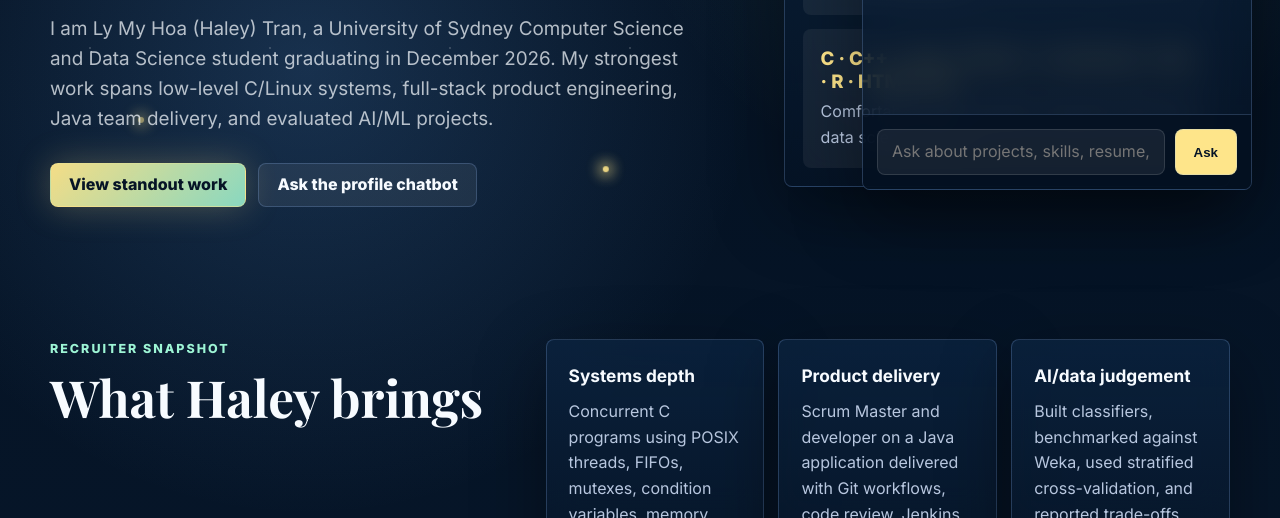
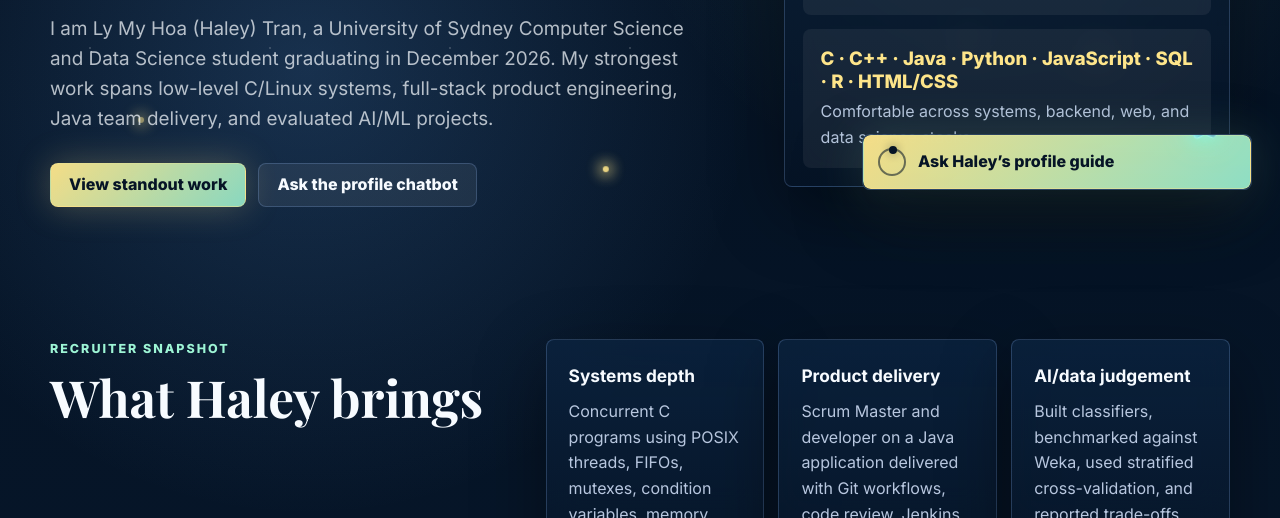
Before and after one commit to HaleyyT/portfolio, a website built with Vite: page index.html in a window 1280 px wide. Shown: the part 582-1100 px from the top of the page. Built offline with nearby package versions, Linux system fonts and the light colour scheme.

Commit message:
Make chat widget dreamy collapsed

```diff
--- a/index.html
+++ b/index.html
@@ -229,8 +229,13 @@
       </section>
     </main>
 
-    <aside class="chatbot docked" id="chatbot" aria-label="Ask Haley's profile chatbot">
-      <button class="chat-launcher" id="chatToggle" type="button" aria-expanded="true" aria-controls="chatPanel">
+    <aside class="chatbot docked collapsed" id="chatbot" aria-label="Ask Haley's profile chatbot">
+      <button class="chat-launcher" id="chatToggle" type="button" aria-expanded="false" aria-controls="chatPanel">
+        <span class="butterfly" aria-hidden="true">
+          <span class="wing wing-left"></span>
+          <span class="wing wing-right"></span>
+          <span class="butterfly-body"></span>
+        </span>
         <span class="chat-orbit" aria-hidden="true">
           <span></span>
         </span>
--- a/src/styles.css
+++ b/src/styles.css
@@ -432,9 +432,11 @@ footer p {
   display: block;
   overflow: hidden;
   border-radius: 8px;
+  filter: drop-shadow(0 0 22px rgba(157, 245, 213, 0.16));
 }
 
 .chat-launcher {
+  position: relative;
   width: 100%;
   min-height: 54px;
   display: flex;
@@ -448,6 +450,56 @@ footer p {
   font: inherit;
   font-weight: 900;
   cursor: pointer;
+}
+
+.butterfly {
+  position: absolute;
+  top: -27px;
+  right: 24px;
+  width: 42px;
+  height: 28px;
+  transform-origin: center bottom;
+  animation: butterflyPerch 4.8s ease-in-out infinite;
+  filter: drop-shadow(0 0 12px rgba(125, 255, 232, 0.72));
+  pointer-events: none;
+}
+
+.wing {
+  position: absolute;
+  top: 3px;
+  width: 20px;
+  height: 22px;
+  background:
+    radial-gradient(circle at 44% 34%, rgba(255, 255, 255, 0.92), transparent 0 16%, transparent 17%),
+    radial-gradient(circle at 62% 63%, rgba(254, 229, 138, 0.26), transparent 0 18%, transparent 19%),
+    linear-gradient(135deg, rgba(141, 255, 234, 0.96), rgba(82, 208, 229, 0.64) 58%, rgba(30, 96, 137, 0.72));
+  border: 1px solid rgba(184, 255, 245, 0.72);
+  box-shadow: inset 0 0 10px rgba(255, 255, 255, 0.25), 0 0 18px rgba(125, 255, 232, 0.38);
+}
+
+.wing-left {
+  left: 4px;
+  border-radius: 85% 28% 78% 34%;
+  transform-origin: right center;
+  animation: wingLeft 2.2s ease-in-out infinite;
+}
+
+.wing-right {
+  right: 4px;
+  border-radius: 28% 85% 34% 78%;
+  transform-origin: left center;
+  animation: wingRight 2.2s ease-in-out infinite;
+}
+
+.butterfly-body {
+  position: absolute;
+  left: 19px;
+  top: 6px;
+  width: 5px;
+  height: 19px;
+  border-radius: 999px;
+  background: linear-gradient(180deg, #eafffb, #52d0e5 55%, #123e5b);
+  box-shadow: 0 0 12px rgba(125, 255, 232, 0.7);
 }
 
 .chat-orbit {
@@ -583,6 +635,21 @@ footer {
   to { transform: rotate(360deg); }
 }
 
+@keyframes butterflyPerch {
+  0%, 100% { transform: translateY(0) rotate(-3deg); }
+  50% { transform: translateY(-3px) rotate(3deg); }
+}
+
+@keyframes wingLeft {
+  0%, 100% { transform: rotateY(0deg) rotate(-12deg); }
+  50% { transform: rotateY(48deg) rotate(-22deg); }
+}
+
+@keyframes wingRight {
+  0%, 100% { transform: rotateY(0deg) rotate(12deg); }
+  50% { transform: rotateY(-48deg) rotate(22deg); }
+}
+
 @media (max-width: 920px) {
   .site-header {
     align-items: flex-start;
```
